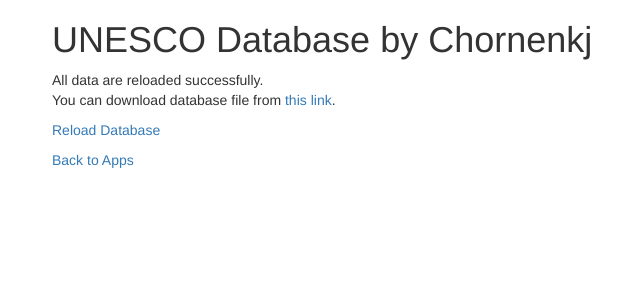
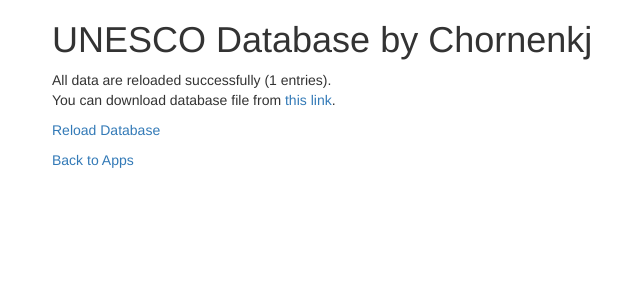
Before and after one commit to chornenkj/university-michigan-django, a Django app: template mysite/unesco/templates/unesco/succeed.html in a window 1280 px wide. Shown: the top 300 px of the page, without its empty margins (18-658 px from the left). Run offline with Django 3.2, Linux system fonts and the light colour scheme; the template is opened without the code that fills it: most values are stand-ins (such as "Sample title", 1, 10 or a date in 2020); some libraries are stand-ins or nearby versions.

Commit message:
UNESCO app. Add number of entries when reload data

```diff
--- a/mysite/unesco/templates/unesco/succeed.html
+++ b/mysite/unesco/templates/unesco/succeed.html
@@ -7,7 +7,7 @@
 {% block content %}
 <h1>UNESCO Database by Chornenkj</h1>
 
-<p>All data are reloaded successfully.<br/>
+<p>All data are reloaded successfully ({{ count }} entries).<br/>
 You can download database file from <a href="{% url 'site_path' 'unesco/' %}"
     target="_blank">this link</a>.</p>
 <p><a href="{% url 'unesco:reload' %}">Reload Database</a></p>
```
Also changed, not shown: mysite/site/unesco/unesco.sqlite3.
